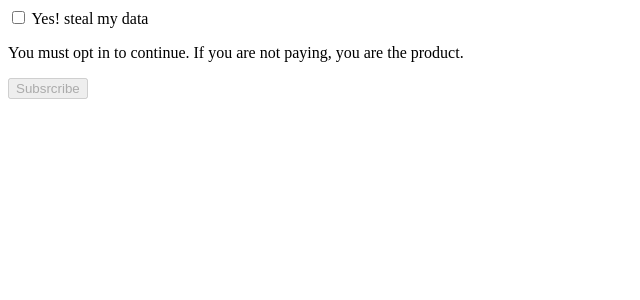
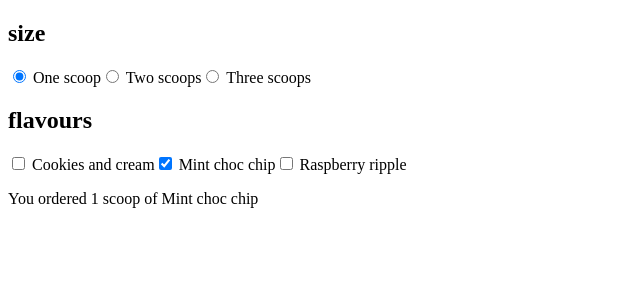
Before and after one commit to mdave16/stunning-bassoon, a Svelte app: page / in a window 1280 px wide. Shown: the top 300 px of the page, without its empty margins (0-640 px from the left). Built offline with nearby package versions, Linux system fonts and the light colour scheme.

Commit message:
bind group inputs

```diff
--- a/src/App.svelte
+++ b/src/App.svelte
@@ -1,18 +1,49 @@
 <script lang="ts">
-	let subscribed = false;
+	let scoops = 1;
+	let flavours = ['Mint choc chip'];
+
+	const menu = ['Cookies and cream', 'Mint choc chip', 'Raspberry ripple'];
+	const possibleScoops = [
+		{ number: 1, description: 'One' },
+		{ number: 2, description: 'Two' },
+		{ number: 3, description: 'Three' },
+	];
+	const join = (flavours: string[]) => {
+		if (flavours.length === 1) return flavours[0];
+		return `${flavours.slice(0, -1).join(', ')} and ${
+			flavours[flavours.length - 1]
+		}`;
+	};
 </script>
 
-<label>
-	<input type="checkbox" bind:checked={subscribed} />
-	Yes! steal my data
-</label>
+<h2>size</h2>
+{#each possibleScoops as scoop}
+	<label>
+		<input type="radio" bind:group={scoops} value={scoop.number} />
+		{scoop.description}
+		{scoop.number === 1 ? 'scoop' : 'scoops'}
+	</label>
+{/each}
 
-<p>
-	{#if subscribed}
-		Thank you. We will sell your personal data.
-	{:else}
-		You must opt in to continue. If you are not paying, you are the product.
-	{/if}
-</p>
+<h2>flavours</h2>
 
-<button disabled={!subscribed}> Subsrcribe </button>
+{#each menu as flavour}
+	<label>
+		<input type="checkbox" bind:group={flavours} value={flavour} />
+		{flavour}
+	</label>
+{/each}
+
+{#if flavours.length === 0}
+	<p>Please select at least one flavour</p>
+{:else if flavours.length > scoops}
+	<p>Can't order more flavours than scoops!</p>
+{:else}
+	<p>
+		You ordered
+		{scoops}
+		{scoops === 1 ? 'scoop' : 'scoops'}
+		of
+		{join(flavours)}
+	</p>
+{/if}
```
